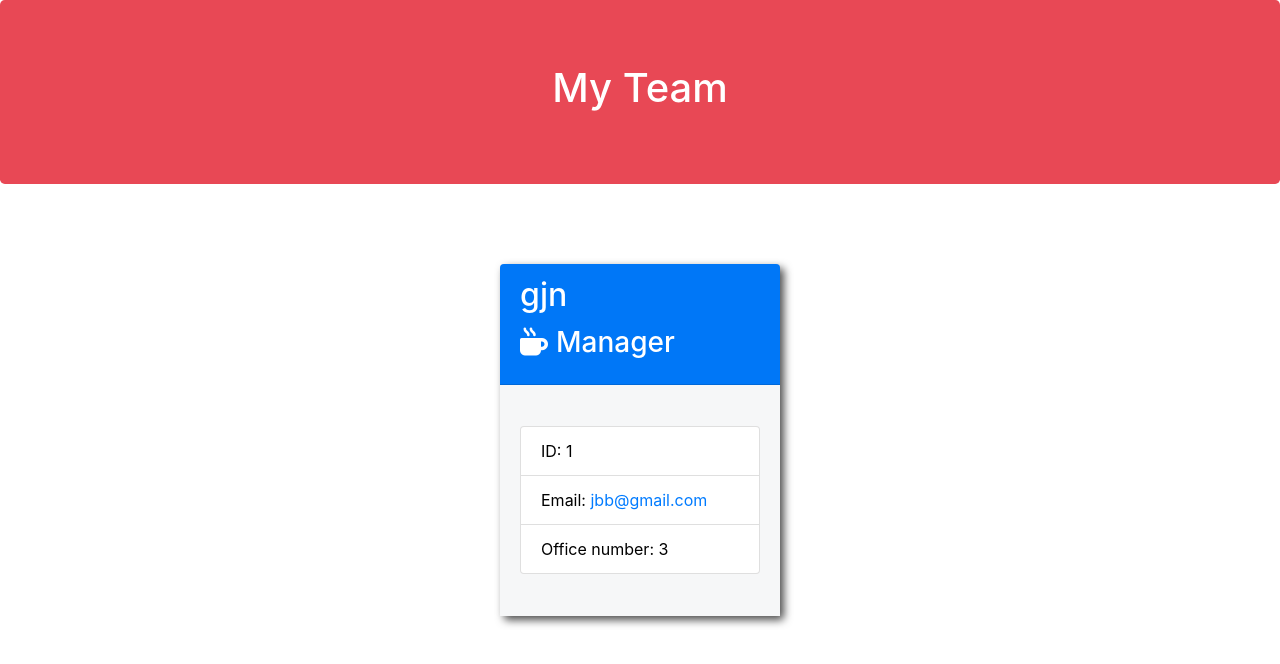
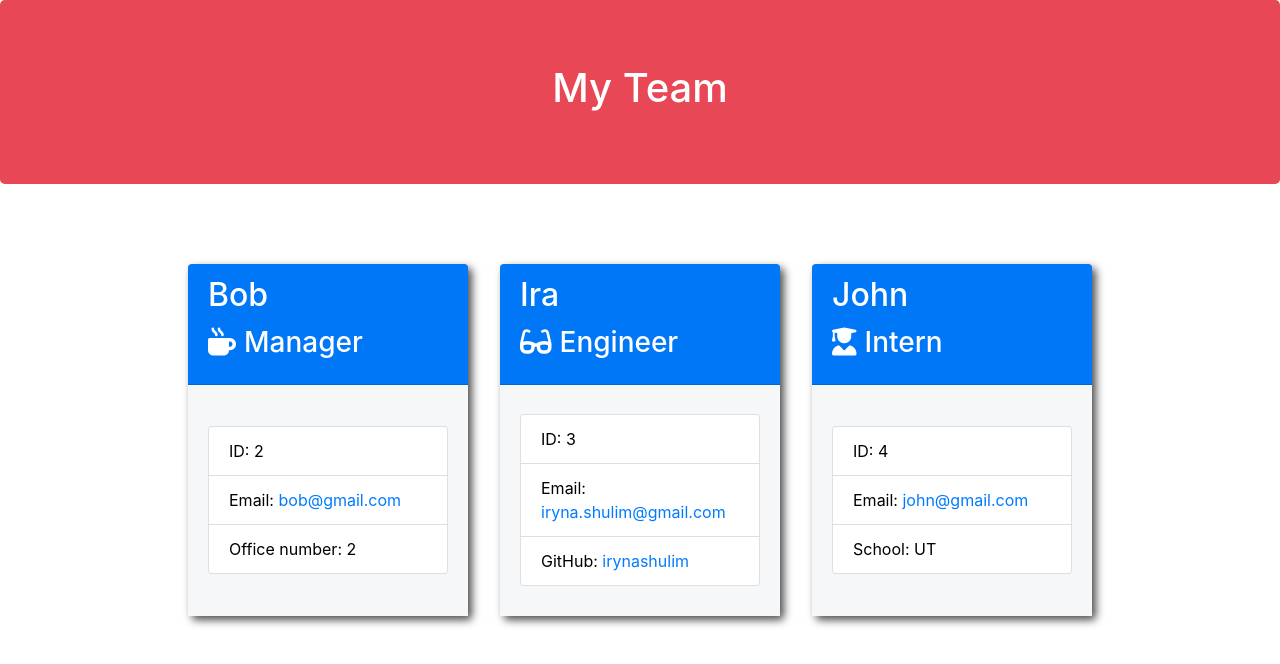
Before and after one commit to irynashulim/is-team-profile-generator, a website: page dist/team.html in a window 1280 px wide. Drawn offline with nearby package versions, Linux system fonts and the light colour scheme.

Commit message:
test team.html created

```diff
--- a/dist/team.html
+++ b/dist/team.html
@@ -26,17 +26,45 @@
 
         <div class="card employee-card">
         <div class="card-header">
-            <h2 class="card-title">gjn</h2>
+            <h2 class="card-title">Bob</h2>
             <h3 class="card-title"><i class="fas fa-mug-hot mr-2"></i>Manager</h3>
         </div>
         <div class="card-body">
             <ul class="list-group">
-                <li class="list-group-item">ID: 1</li>
-                <li class="list-group-item">Email: <a href="mailto:jbb@gmail.com">jbb@gmail.com</a></li>
-                <li class="list-group-item">Office number: 3</li>
+                <li class="list-group-item">ID: 2</li>
+                <li class="list-group-item">Email: <a href="mailto:bob@gmail.com">bob@gmail.com</a></li>
+                <li class="list-group-item">Office number: 2</li>
             </ul>
         </div>
     </div>
+
+    <div class="card employee-card">
+<div class="card-header">
+    <h2 class="card-title">Ira</h2>
+    <h3 class="card-title"><i class="fas fa-glasses mr-2"></i>Engineer</h3>
+</div>
+<div class="card-body">
+    <ul class="list-group">
+        <li class="list-group-item">ID: 3</li>
+        <li class="list-group-item">Email: <a href="mailto:iryna.shulim@gmail.com">iryna.shulim@gmail.com</a></li>
+        <li class="list-group-item">GitHub: <a href="https://github.com/irynashulim" target="_blank" rel="noopener noreferrer">irynashulim</a></li>
+    </ul>
+</div>
+</div>
+
+        <div class="card employee-card">
+    <div class="card-header">
+        <h2 class="card-title">John</h2>
+        <h3 class="card-title"><i class="fas fa-user-graduate mr-2"></i>Intern</h3>
+    </div>
+    <div class="card-body">
+        <ul class="list-group">
+            <li class="list-group-item">ID: 4</li>
+            <li class="list-group-item">Email: <a href="mailto:john@gmail.com">john@gmail.com</a></li>
+            <li class="list-group-item">School: UT</li>
+        </ul>
+    </div>
+</div>
 
             </div>
         </div>
```
